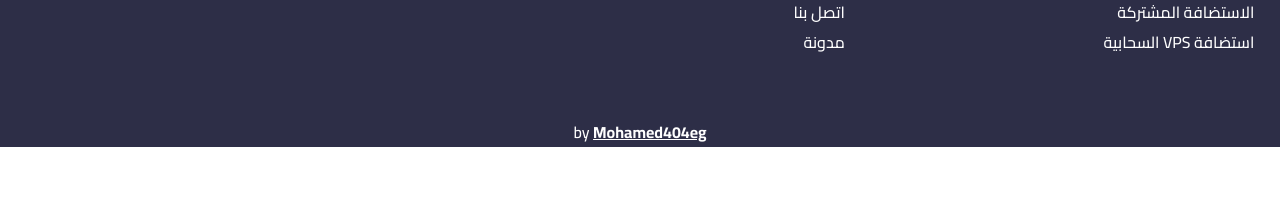
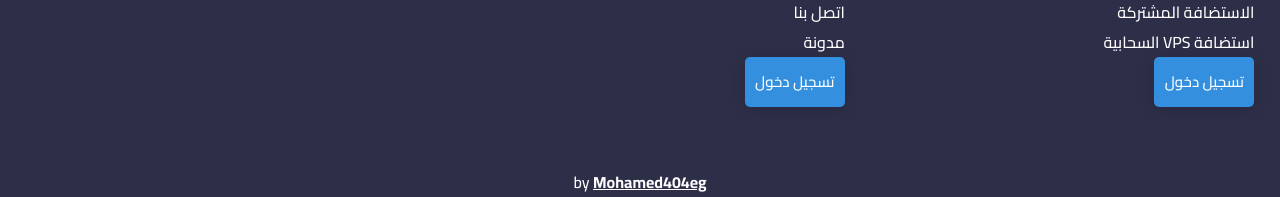
Before and after one commit to mohamed404eg/hosting, a plain HTML site: page page/contacts.html in a window 1280 px wide. Shown: the part 1356-1553 px from the top of the page. Before the commit the page ends 1503 px from the top, so only its background shows below. Drawn offline with Linux system fonts and the light colour scheme.

Commit message:
nav login

```diff
--- a/page/about.css
+++ b/page/about.css
@@ -26,6 +26,17 @@ body {
     justify-content: space-between;
     box-shadow: 0 4px 10px rgb(0 0 0 / 10%);
     z-index: 1;
+  }
+  .login {
+    width: 100px;
+    height: 50px;
+    border: none;
+    border-radius: 5px;
+    box-shadow: 0 2px 15px 0 rgb(0 0 0 / 10%);
+    background-color: #3490de;
+    color: #fff;
+    cursor: pointer;
+    font-size: 15px;
   }
   .mob {
     background-color: #fff;
--- a/page/contacts.css
+++ b/page/contacts.css
@@ -30,6 +30,17 @@ body {
   z-index: 1;
 }
 
+.login {
+  width: 100px;
+  height: 50px;
+  border: none;
+  border-radius: 5px;
+  box-shadow: 0 2px 15px 0 rgb(0 0 0 / 10%);
+  background-color: #3490de;
+  color: #fff;
+  cursor: pointer;
+  font-size: 15px;
+}
 .h1head {
   position: absolute;
   right: 20px;
--- a/page/contacts.html
+++ b/page/contacts.html
@@ -1,10 +1,10 @@
 <!DOCTYPE html>
-<html lang="en">
+<html lang="ar">
 <head>
     <meta charset="UTF-8">
     <meta http-equiv="X-UA-Compatible" content="IE=edge">
     <meta name="viewport" content="width=device-width, initial-scale=1.0">
-    <title>من نحن</title>
+    <title>  اتصل بنا </title>
     <link rel="stylesheet" href="./contacts.css">
     <link
       href="../icon/RemixIcon_Fonts_v2.5.0/remixicon.css"
@@ -25,7 +25,7 @@
         <div>
             <nav class="mob">
                 <ul class="uls">
-                    <li><a href="/index.html">الاستضافة المشتركة</a></li>
+                    <li><a href="/hosting">الاستضافة المشتركة</a></li>
                     <li><a href="./dedicated-server-hosting.html">خوادم  المخصصة</a></li>
                     <li><a href="./vps.html">استضافة VPS السحابية </a></li>
                 </ul>
@@ -138,15 +138,19 @@
 
        <nav class="nav1-vps">  <p style="font-weight:600;">خدماتنا</p>
        <ul><li><a href="./page/dedicated-server-hosting.html">خوادم  المخصصة</a></li>
-       <li><a href="/index.html">الاستضافة المشتركة</a></li>
+       <li><a href="/hosting">الاستضافة المشتركة</a></li>
        <li><a href="./vps.html">استضافة VPS السحابية </a></li></ul>
+       <button class="login" onclick="location.href='./login/login.html' "> تسجيل دخول </button>
+
 </nav>
 
 <nav class="nav2-vps">
     <p style="font-weight: 600;">معلومات</p>
-   <ul><li><a href="">من نحن</a></li>
-   <li><a href="">اتصل بنا</a></li>
-   <li><a href="">مدونة</a></li></ul>
+   <ul><li><a href="./about.html">من نحن</a></li>
+   <li><a href="./contacts.html">اتصل بنا</a></li>
+   <li><a href="./blog.html">مدونة</a></li></ul>
+   <button class="login" onclick="location.href='./login/login.html' "> تسجيل دخول </button>
+
 
 </nav>
 
--- a/page/dedicated-server-hosting.css
+++ b/page/dedicated-server-hosting.css
@@ -27,7 +27,17 @@ body {
   box-shadow: 0 4px 10px rgb(0 0 0 / 10%);
   z-index: 1;
 }
-
+.login {
+  width: 100px;
+  height: 50px;
+  border: none;
+  border-radius: 5px;
+  box-shadow: 0 2px 15px 0 rgb(0 0 0 / 10%);
+  background-color: #3490de;
+  color: #fff;
+  cursor: pointer;
+  font-size: 15px;
+}
 .h1head {
   position: absolute;
   right: 20px;
--- a/page/vps_style.css
+++ b/page/vps_style.css
@@ -28,6 +28,17 @@ body {
   z-index: 1;
 }
 
+.login {
+  width: 100px;
+  height: 50px;
+  border: none;
+  border-radius: 5px;
+  box-shadow: 0 2px 15px 0 rgb(0 0 0 / 10%);
+  background-color: #3490de;
+  color: #fff;
+  cursor: pointer;
+  font-size: 15px;
+}
 .h1head {
   position: absolute;
   right: 20px;
```
Also changed, not shown: page/about.html (+4 -2 lines), page/dedicated-server-hosting.html (+5 -1 lines), page/vps.html (+7 -3 lines).
